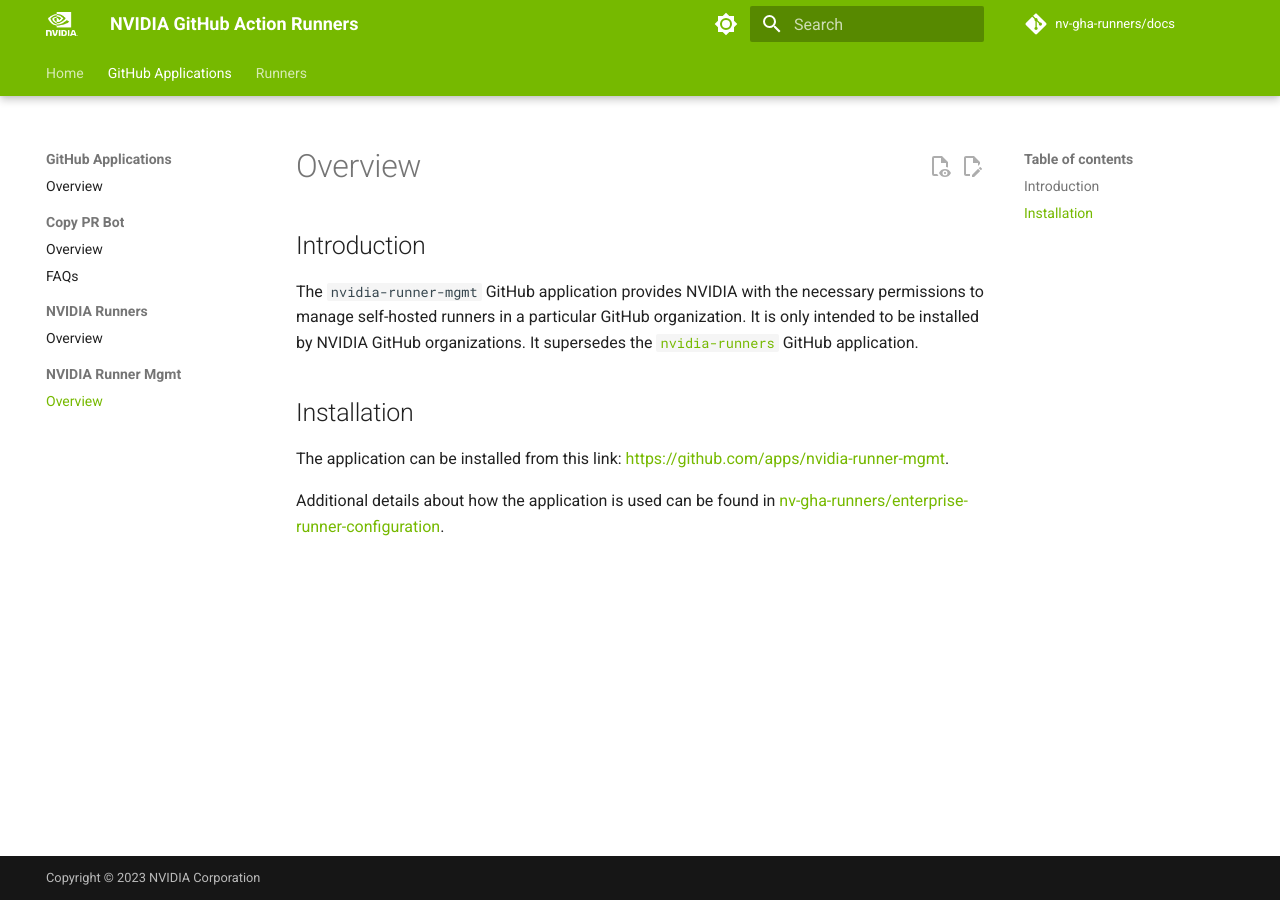
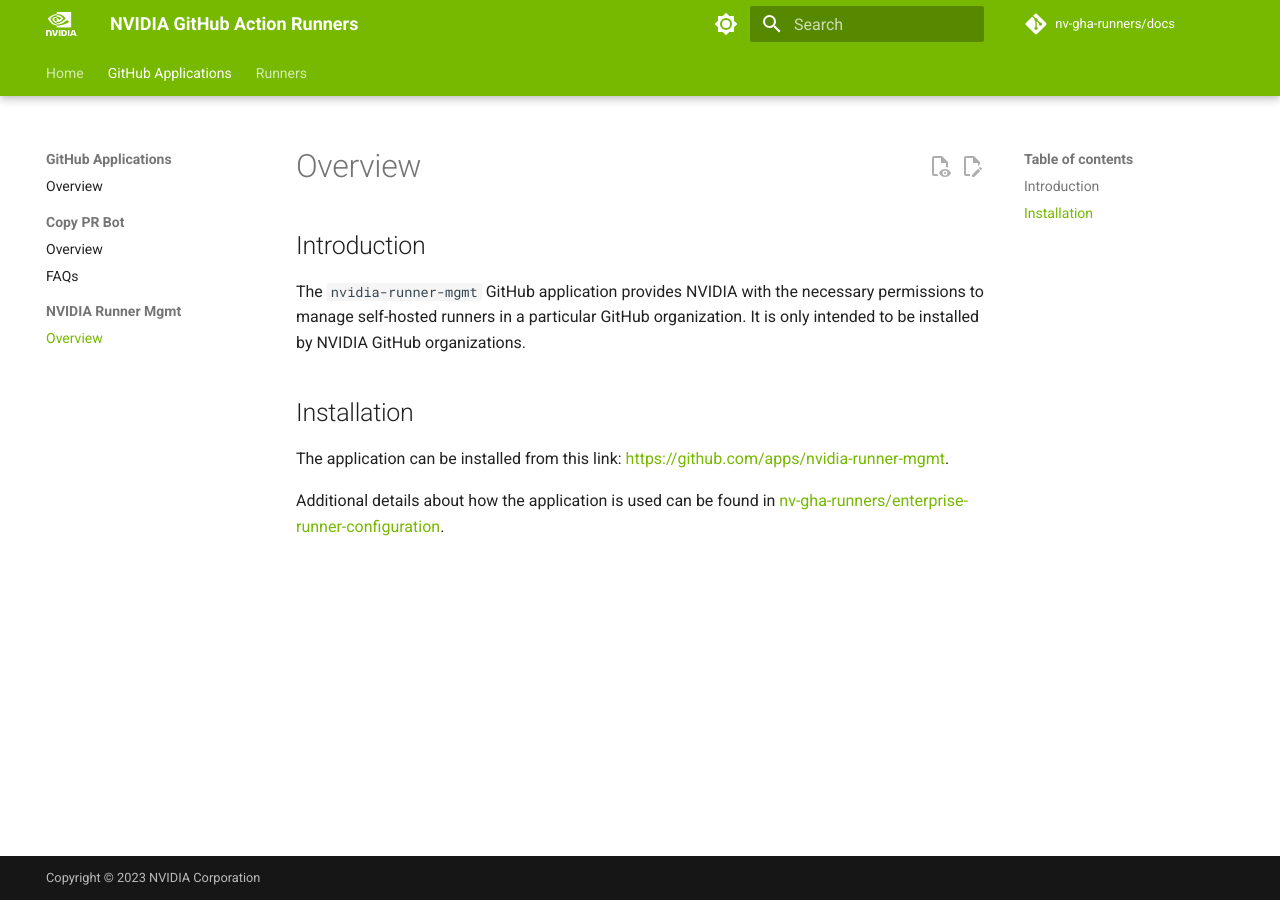
Before and after one commit to nv-gha-runners/docs, an MkDocs documentation site: the page built from docs/apps/nvidia-runner-mgmt/index.md, in a window 1280 px wide. Built offline with MkDocs 1.6.1 and Material for MkDocs 9.7.7, drawn with Linux system fonts in a browser that asks for light colours; comment, search, counter and statistics services are not loaded.

Commit message:
Remove `nvidia-runners` GitHub application documentation (#7)
The `nvidia-runners` GitHub application is no longer in use. Therefore, the documentation for this application has been removed.

```diff
--- a/docs/apps/nvidia-runner-mgmt/index.md
+++ b/docs/apps/nvidia-runner-mgmt/index.md
@@ -2,7 +2,7 @@
 
 ## Introduction
 
-The `nvidia-runner-mgmt` GitHub application provides NVIDIA with the necessary permissions to manage self-hosted runners in a particular GitHub organization. It is only intended to be installed by NVIDIA GitHub organizations. It supersedes the [`nvidia-runners`](../nvidia-runners/index.md) GitHub application.
+The `nvidia-runner-mgmt` GitHub application provides NVIDIA with the necessary permissions to manage self-hosted runners in a particular GitHub organization. It is only intended to be installed by NVIDIA GitHub organizations.
 
 ## Installation
 
--- a/mkdocs.yml
+++ b/mkdocs.yml
@@ -61,8 +61,6 @@ nav:
       - Copy PR Bot:
           - apps/copy-pr-bot/index.md
           - FAQs: apps/copy-pr-bot/faqs.md
-      - NVIDIA Runners:
-          - apps/nvidia-runners/index.md
       - NVIDIA Runner Mgmt:
           - apps/nvidia-runner-mgmt/index.md
   - Runners:
```
Also changed, not shown: docs/apps/index.md (+1 -1 lines), docs/apps/nvidia-runners/index.md (deleted, +0 -24 lines).
